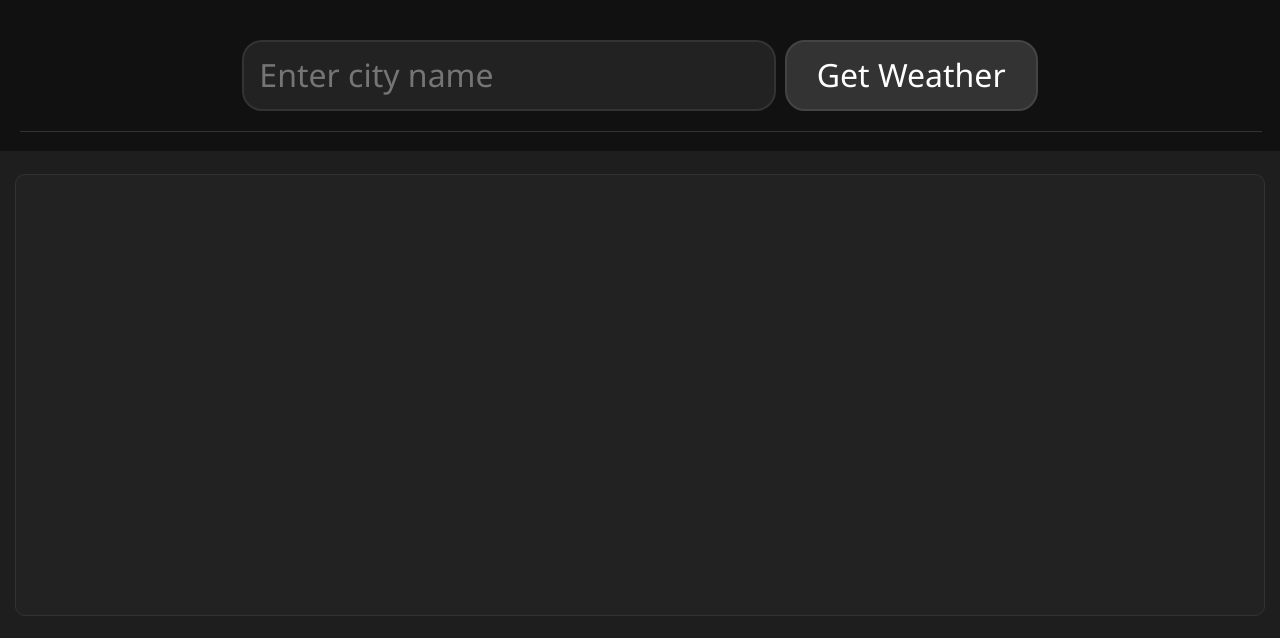
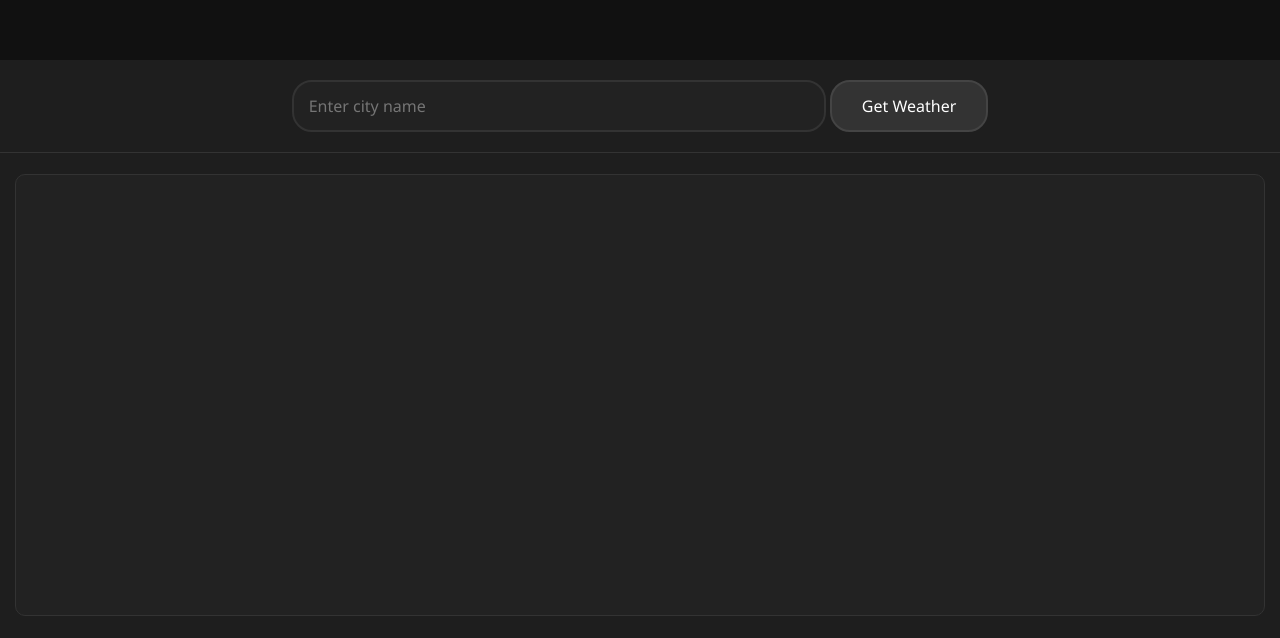
Before and after one commit to VIIIbyuL/weather-application, a website built with Vite: page index.html in a window 1280 px wide. Shown: the part 162-800 px from the top of the page. Built offline with nearby package versions, Linux system fonts and the light colour scheme.

Commit message:
Add search section and update styles

```diff
--- a/index.html
+++ b/index.html
@@ -10,12 +10,13 @@
   <body>
     <header>
       <h1 id="head">Weather</h1>
-      <section id="search-section">
-        <input type="text" id="search-bar" placeholder="Enter city name" />
-        <ul id="suggestions-list"></ul> <!-- This is where suggestions will appear -->
-        <button id="search-button">Get Weather</button>
-      </section>
     </header>
+    <section id="search-section">
+      <input type="text" id="search-bar" placeholder="Enter city name" />
+      <ul id="suggestions-list"></ul>
+      <!-- This is where suggestions will appear -->
+      <button id="search-button">Get Weather</button>
+    </section>
 
     <main>
       <section id="current-weather">
--- a/style.css
+++ b/style.css
@@ -82,6 +82,7 @@
 
 #search-section {
   position: relative;
+  margin-top: 20px;
 }
 
 #suggestions-list {
@@ -192,3 +193,6 @@
   color: #4e9af1;
   text-decoration: none;
 }
+::-webkit-scrollbar {
+  display: none;
+}
```
